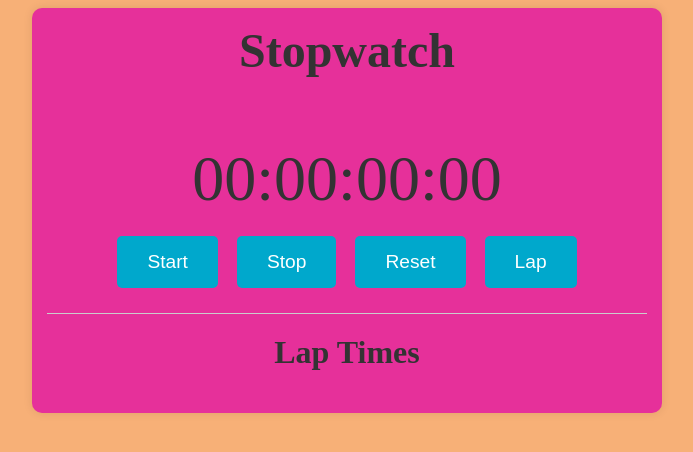
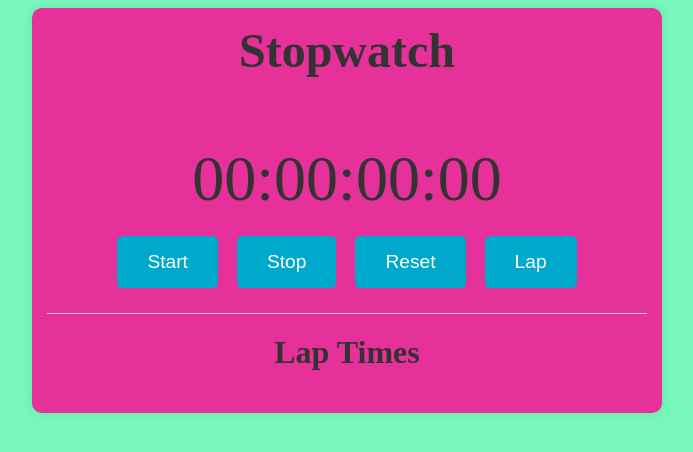
Before and after one commit to shiferawcode12/team-collaboration, a plain HTML site: page stopwatch app/stopwatch.html in a window 1280 px wide. Shown: the whole page, without its empty margins (293-986 px from the left). Drawn offline with Linux system fonts and the light colour scheme.

Commit message:
change background

```diff
--- a/stopwatch app/stopwatch.css
+++ b/stopwatch app/stopwatch.css
@@ -1,5 +1,5 @@
 body {
-	background-color: #f7b077;
+	background-color: #77f7bb;
 	font-family:'times new roman',times,serif;
 }
 .stopwatch {
```
